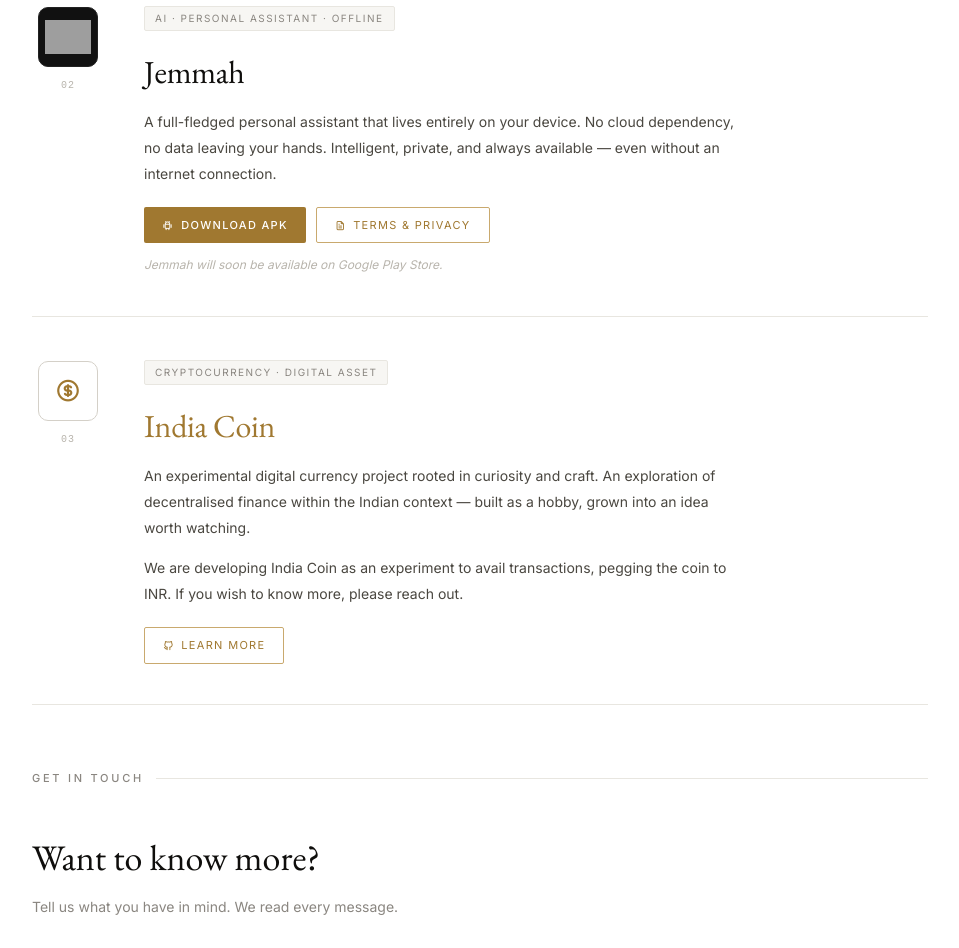
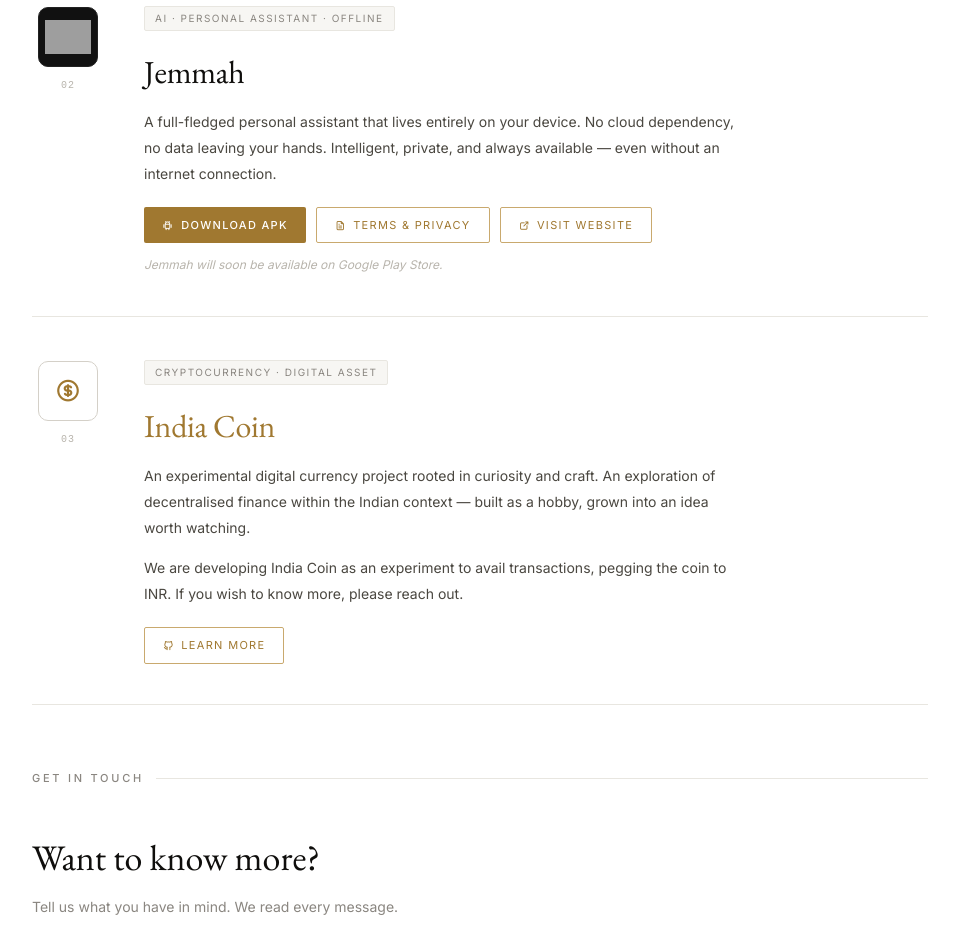
Before and after one commit to chikya1/skylabs-india, a website: page index.html in a window 1280 px wide. Shown: the part 991-1939 px from the top of the page, without its empty margins (160-1119 px from the left). Drawn offline with nearby package versions, Linux system fonts and the light colour scheme; grey boxes are pictures that could not be loaded.

Commit message:
Update Jemmah logo and add website button

```diff
--- a/index.html
+++ b/index.html
@@ -154,6 +154,7 @@
       <div class="venture-actions">
         <a class="btn-solid" href="https://drive.google.com/uc?export=downloadhttps://drive.google.com/uc?export=download&id=12-APtxWNSVUh3X7kvBExq_z1UU3Xamw6id=1BHXU2o_yevQB8VpOQErnhWD31eTWNsPH" target="_blank" rel="noopener"><i class="ti ti-brand-android" aria-hidden="true"></i> Download APK</a>
         <a class="btn-outline" href="images/jemmah-terms.pdf" target="_blank" rel="noopener"><i class="ti ti-file-text" aria-hidden="true"></i> Terms & Privacy</a>
+        <a class="btn-outline" href="https://jemmah.skylabsindia.com/" target="_blank" rel="noopener"><i class="ti ti-external-link" aria-hidden="true"></i> Visit website</a>
       </div>
       <div class="venture-note">Jemmah will soon be available on Google Play Store.</div>
     </div>
```
Also changed, not shown: 1 other file.
